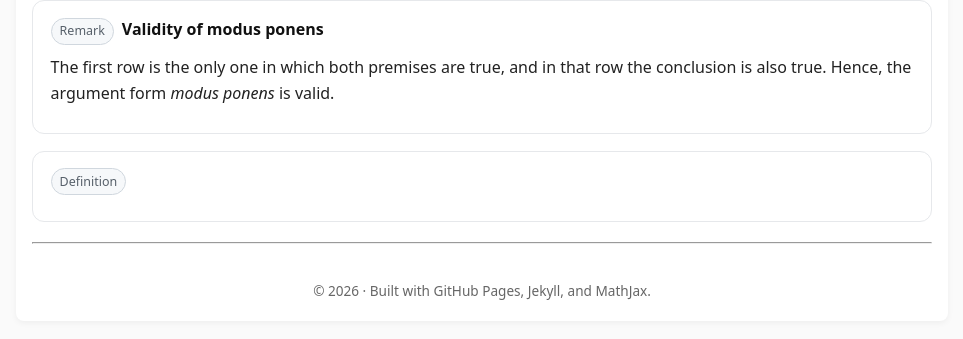
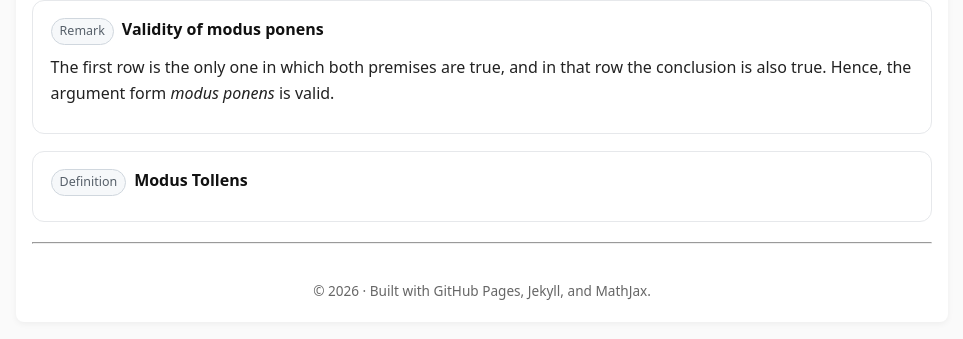
Before and after one commit to SaleemKamaludin/SaleemKamaludin.github.io, a Jekyll site: the page built from courses/comp1604/lecture-notes/lecture-01/index.md, in a window 1280 px wide and 900 px high, scrolled down 3891 px. Shown: the part 546-885 px from the top of the window, without its empty margins (158-1121 px from the left). Built offline with Jekyll 4.4.1, drawn with Linux system fonts in a browser that asks for light colours.

Commit message:
Update index.md

```diff
--- a/courses/comp1604/lecture-notes/lecture-01/index.md
+++ b/courses/comp1604/lecture-notes/lecture-01/index.md
@@ -1163,3 +1163,6 @@ It is instructive to verify that modus ponens is a valid argument form. Doing so
   <div class="box" id="def-modus-tollens">
  <div class="box-header">
       <span class="tag">Definition</span>
+
+ <h5 class="title">Modus Tollens</h5>
+    </div>
```
